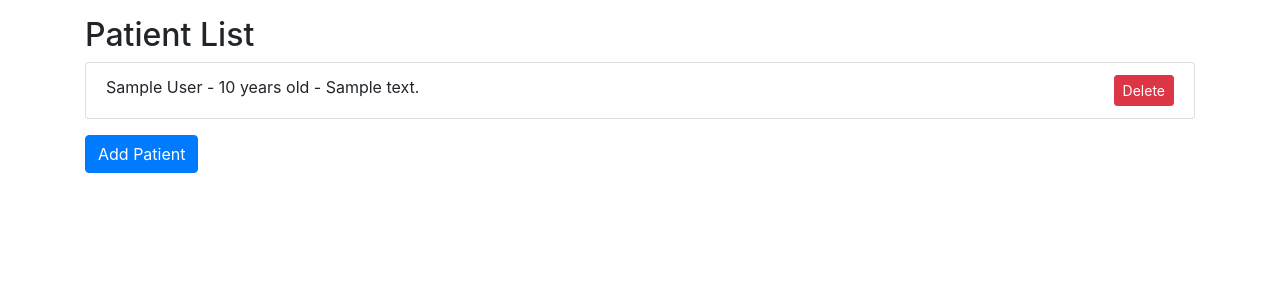
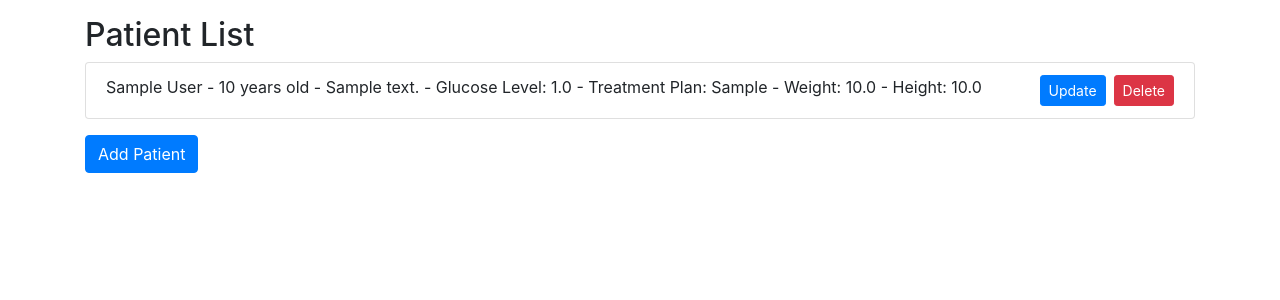
Before and after one commit to Niyo-Fiston/diabetes_mis, a Django app: page /patients/ in a window 1280 px wide. Shown: the part 56-356 px from the top of the page. Run offline with Django 5.2, Linux system fonts and the light colour scheme; tables that the repository leaves empty hold one stand-in row (values such as "Sample post"); some libraries are stand-ins or nearby versions.

Commit message:
update still doesn't work

```diff
--- a/patients/models.py
+++ b/patients/models.py
@@ -8,7 +8,7 @@ class Patient(models.Model):
     age = models.IntegerField()
     address = models.CharField(max_length=255)
     glucose_level = models.FloatField()
-    treatment_plan = models.TextField()
+    treatment_plan = models.CharField(max_length=300)
     weight = models.FloatField()
     height = models.FloatField()
 
--- a/patients/templates/base.html
+++ b/patients/templates/base.html
@@ -43,5 +43,6 @@
     <script src="https://cdn.jsdelivr.net/npm/@popperjs/core@2.5.2/dist/umd/popper.min.js"></script>
     <script src="https://stackpath.bootstrapcdn.com/bootstrap/4.5.2/js/bootstrap.min.js"></script>
     <!-- Add any additional JS scripts here -->
+    {% block additional_content %}{% endblock %}
 </body>
 </html>
--- a/patients/templates/patients/patient_list.html
+++ b/patients/templates/patients/patient_list.html
@@ -8,7 +8,10 @@
     {% for patient in patients %}
       <li class="list-group-item">
         {{ patient.first_name }} {{ patient.last_name }} - {{ patient.age }} years old - {{ patient.address }}
+        - Glucose Level: {{ patient.glucose_level }} - Treatment Plan: {{ patient.treatment_plan }}
+        - Weight: {{ patient.weight }} - Height: {{ patient.height }}
         <a href="{% url 'delete_patient' patient.id %}" class="btn btn-danger btn-sm float-right ml-2">Delete</a>
+        <a href="{% url 'update_patient' patient.id %}" class="btn btn-primary btn-sm float-right">Update</a>
       </li>
     {% endfor %}
   </ul>
--- a/patients/urls.py
+++ b/patients/urls.py
@@ -1,10 +1,11 @@
 # patients/urls.py
 
 from django.urls import path
-from .views import patient_list, add_patient, delete_patient
+from .views import patient_list, add_patient, delete_patient, update_patient
 
 urlpatterns = [
     path('', patient_list, name='patient_list'),
     path('add/', add_patient, name='add_patient'),
     path('delete/<int:patient_id>/', delete_patient, name='delete_patient'),
+    path('update/<int:patient_id>/', update_patient, name='update_patient'),
 ]
--- a/patients/views.py
+++ b/patients/views.py
@@ -1,4 +1,4 @@
-from django.shortcuts import render, redirect
+from django.shortcuts import render, get_object_or_404, redirect
 from .models import Patient
 from .forms import PatientForm
 
@@ -21,3 +21,18 @@ def delete_patient(request, patient_id):
     patient = Patient.objects.get(id=patient_id)
     patient.delete()
     return redirect('patient_list')
+
+def update_patient(request, patient_id):
+    patient = get_object_or_404(Patient, id=patient_id)
+
+    if request.method == 'POST':
+        form = PatientForm(request.POST, instance=patient)
+        if form.is_valid():
+            form.save()
+            return redirect('patient_list')  # Redirect to your patient list view
+        else:
+            print(form.errors)
+    else:
+        form = PatientForm(instance=patient)
+
+    return render(request, 'patients/update_patient.html', {'form': form, 'patient': patient})
```
Also changed, not shown: patients/templates/patients/update_patient.html (added, +14 -0 lines).
